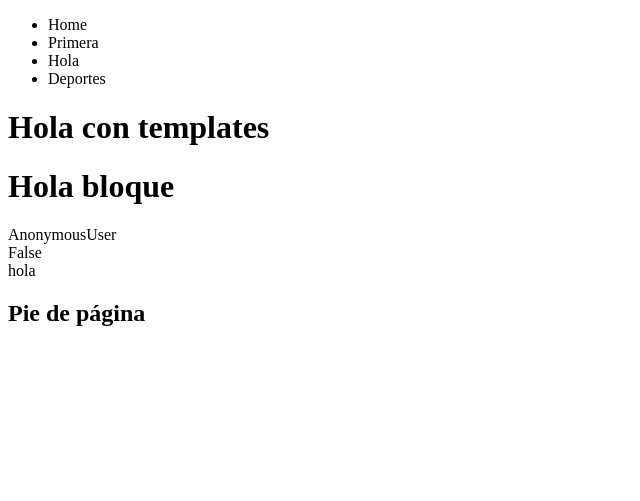
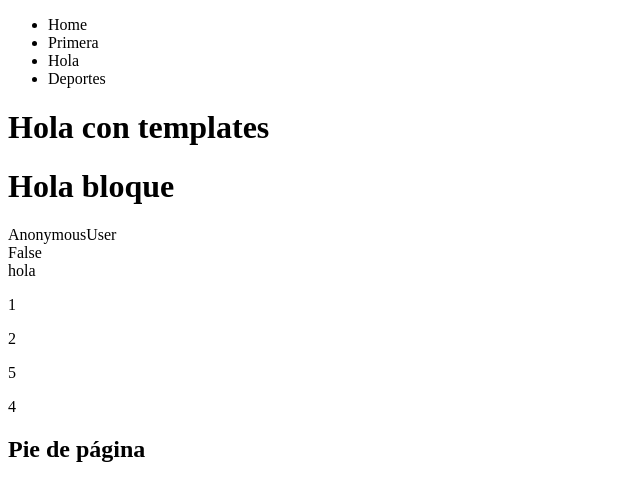
Before and after one commit to Triplerush/Laboratorio05, a Django app: page / in a window 1280 px wide. Shown: the top 501 px of the page, without its empty margins (0-640 px from the left). Run offline with Django 4.2, Linux system fonts and the light colour scheme.

Commit message:
Usando el tag for con la lista enviada

```diff
--- a/src/inicio/views.py
+++ b/src/inicio/views.py
@@ -1,5 +1,4 @@
 from django.shortcuts import render
-from django.http import HttpResponse
 
 # Create your views here.
 def myHomeView(request,*args, **kwargs):
@@ -7,5 +6,6 @@ def myHomeView(request,*args, **kwargs):
     print(args, kwargs)
     myContext = {
         'saludo' : 'hola',
+        'lista'  : [1,2,5,4],
     }
     return render(request,"home.html",myContext)
--- a/src/templates/home.html
+++ b/src/templates/home.html
@@ -3,5 +3,8 @@
   <h1>Hola bloque</h1>
   {{request.user}}<br>
   {{request.user.is_authenticated}}<br>
-  {{ saludo}}
+  {{ saludo }}
+  {% for myItem in lista %}
+    <p>{{ myItem}}</p>
+  {% endfor %}
 {% endblock %}
```
